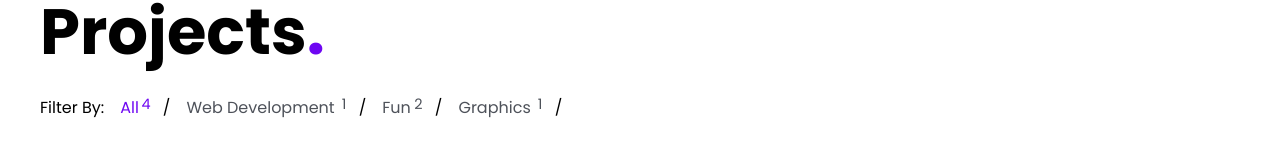
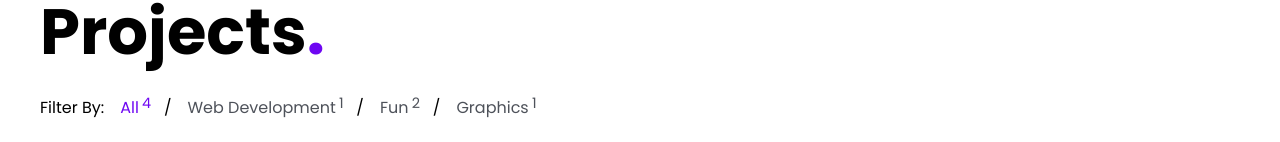
Before and after one commit to SainitinD/sainitind.github.io, a Vue app in the folder personal-portfolio/: page / in a window 1280 px wide. Shown: the part 705-847 px from the top of the page. Built offline with nearby package versions, Linux system fonts and the light colour scheme.

Commit message:
fix bug to remove unneeded "/" at the end of filters

```diff
--- a/personal-portfolio/src/components/projects/FilterIcon.vue
+++ b/personal-portfolio/src/components/projects/FilterIcon.vue
@@ -13,14 +13,12 @@
         {{ filterCount }}
       </p>
     </div>
-    <p class="filter-divider">&ensp;&ensp;&ensp;/&ensp;</p>
+    <p v-if="lastIndex !== id" class="filter-divider">&ensp;&ensp;/&ensp;</p>
   </div>
 </template>
 
 <script setup lang="ts">
-import { ref } from "vue";
-
-// import { computed, ref } from 'vue';
+import { computed, ref } from "vue";
 import { injectService } from "../../services";
 import { ServiceNames } from "../../services/utils/service-names";
 
@@ -47,8 +45,7 @@ const filterColor = () => {
   return "#4e525a";
 };
 
-// TODO: make the last filter '/' disappear
-// const lastIndex = computed(() => projectService.projects.length - 1);
+const lastIndex = computed(() => projectService.projects.length - 1);
 </script>
 
 <style scoped>
@@ -71,9 +68,9 @@ const filterColor = () => {
 }
 
 .filter-count {
-  position: absolute;
+  position: relative;
   bottom: 0.3rem;
-  right: 2.25rem;
+  left: 0.2rem;
   font-size: 0.9rem;
 }
 
```
